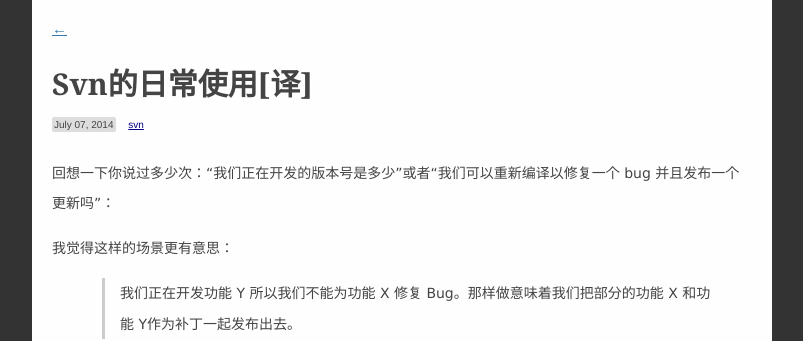
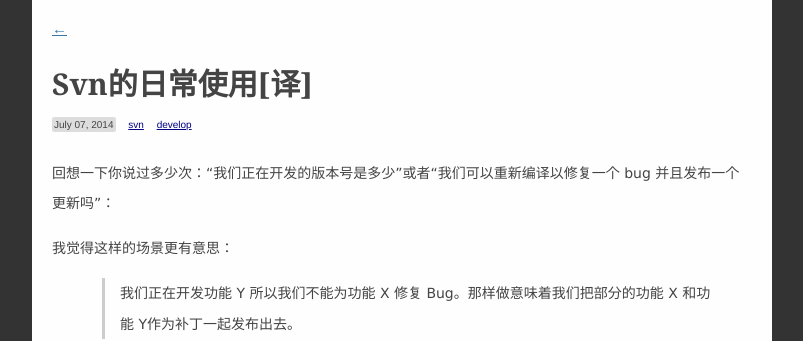
Before and after one commit to osrpt/osrpt.github.com, a Jekyll site: the page built from _posts/2014-07-07-day-to-day-subversion.md, in a window 1280 px wide and 900 px high. Shown: the top 341 px of the window, without its empty margins (238-1041 px from the left). Built offline with Jekyll 4.4.1, drawn with Linux system fonts in a browser that asks for light colours; nearby versions of some CDN libraries; Markdown is read by kramdown in place of the engine named in the settings; comment, search, counter and statistics services are not loaded.

Commit message:
add tag
add tag

```diff
--- a/_posts/2014-07-07-day-to-day-subversion.md
+++ b/_posts/2014-07-07-day-to-day-subversion.md
@@ -3,6 +3,7 @@ layout: post
 title: Svn的日常使用[译]
 tags:
 - svn
+- develop
 ---
 
 回想一下你说过多少次：“我们正在开发的版本号是多少”或者“我们可以重新编译以修复一个 bug 并且发布一个更新吗”：
```
